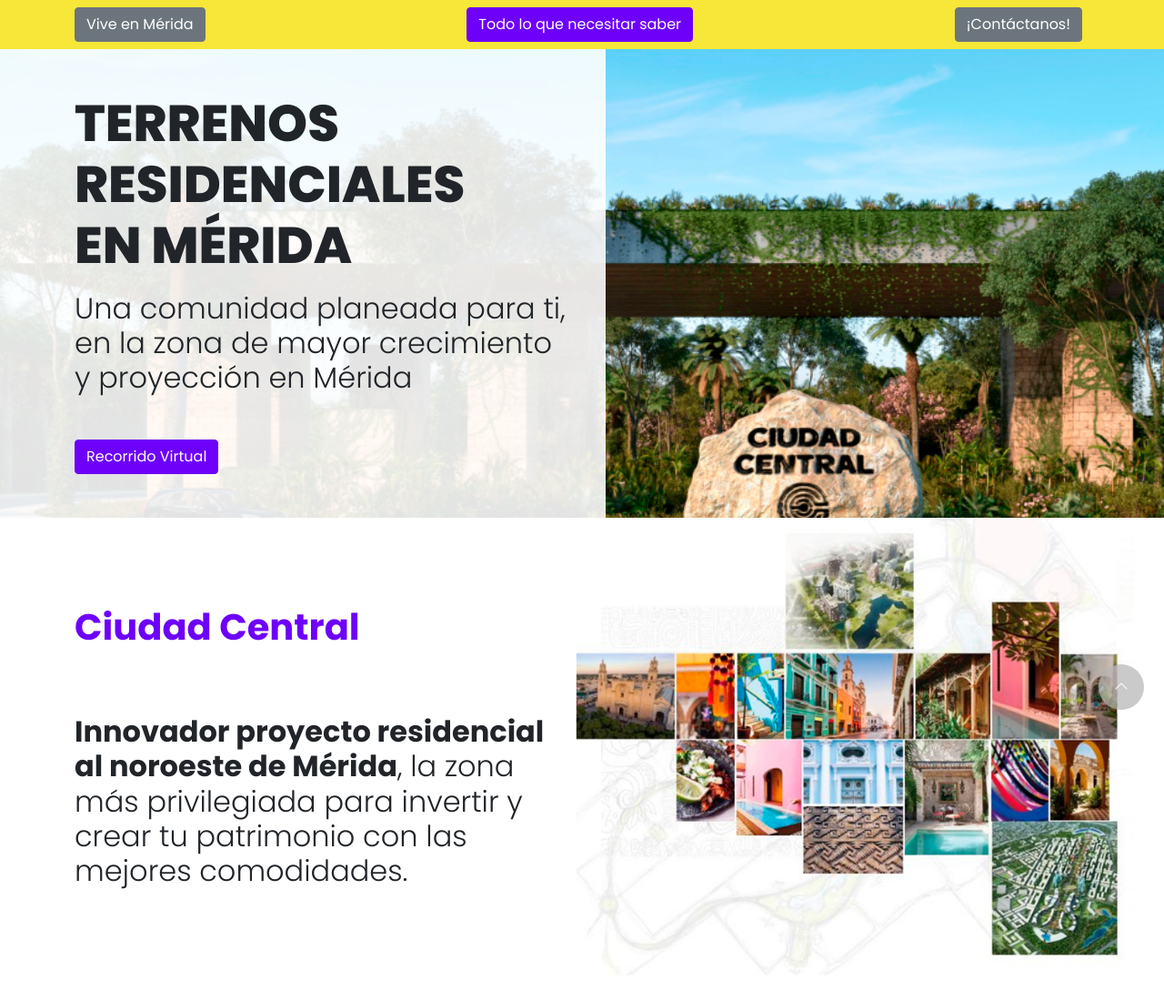
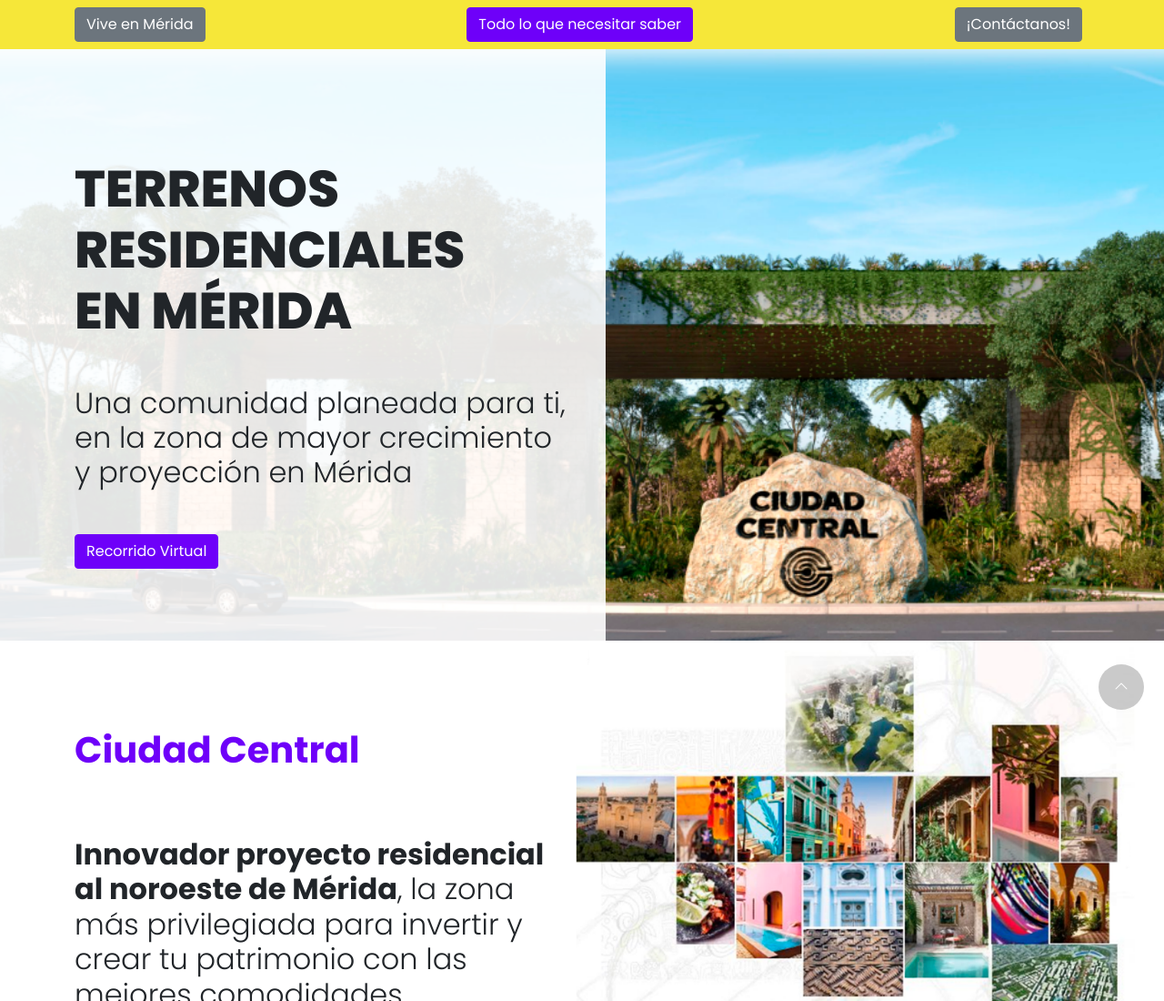
Before and after one commit to carlceca05/vivenemerida, a website: page index.html in a window 1280 px wide. Shown: the top 1100 px of the page at 91% size. Drawn offline with nearby package versions, Linux system fonts and the light colour scheme.

Commit message:
15/06/22  15:39

```diff
--- a/index.html
+++ b/index.html
@@ -98,21 +98,21 @@
 		</form>
 	  </nav>-->
 	<!-- seccion 1 portada-->
-	<div class="jumbotron-fluid fondo ">
-		<div  class="d-none d-lg-block"  style="background-color: rgba(255, 255, 255,0.89); width: 52%; height: 600px; position: absolute; z-index: 1; " >  </div>
-		<div  class="d-block d-lg-none  "  style="background-color: rgba(0, 0, 0, 0.2); width: 100%; height: 440px; position: absolute; z-index: 1; " >  </div>
-		<div class="container py-5">
-			<div class="row row-cols-1 row-cols-lg-2">
+	<div class="jumbotron-fluid fondo  ">
+		<div  class="d-none d-lg-block"  style="background-color: rgba(255, 255, 255,0.89); width: 52%; height: 650px; position: absolute; z-index: 1; " >  </div>
+		<div  class="d-block d-lg-none  "  style="background-color: rgba(0, 0, 0, 0.4); width: 100%; height: 650px; position: absolute; z-index: 1; " >  </div>
+		<div class="container py-5"  style="height: 650px;">
+			<div class="row row-cols-1 row-cols-lg-2 py-5">
 				<div class="col d-none d-lg-block"  style="z-index: 2;">
-					<h1 class=" mb-3 display-4 text-uppercase" style="font-weight:800  ;">Terrenos <br>Residenciales<br> en Mérida </h1>
+					<h1 class="mt-4 mb-5 display-4 text-uppercase" style="font-weight:800  ;">Terrenos <br>Residenciales<br> en Mérida </h1>
 					<h2 class="mb-5 fw-light"  > Una comunidad planeada para ti, en la zona de mayor crecimiento y proyección en Mérida  </h2>
 					<button type="button"  class="btn btn-primary  " data-bs-toggle="modal" data-bs-target="#exampleModal">
 						Recorrido Virtual
 					</button>
 				</div>
 				<div class="col d-block d-lg-none "  style="z-index: 2;">
-					<h1 class="text-white mb-3 display-4  text-uppercase" style="font-weight: 700;">Terrenos Residenciales en Mérida </h1>
-					<h2 class="text-white  mb-5 fw-light"  > Una comunidad planeada para ti, en la zona de mayor crecimiento y proyección en Mérida  </h2>
+					<h1 class="text-white text-center mb-5 display-1  text-uppercase" style="font-weight: 700;">Terrenos <br> Residenciales<br> en Mérida </h1>
+					<h2 class="text-white text-center mb-5 fw-light"  > Una comunidad planeada para ti, en la zona de mayor crecimiento y proyección en Mérida  </h2>
 					<p class="text-center"><button type="button"  class="btn btn-primary  " data-bs-toggle="modal" data-bs-target="#exampleModal">
 						Recorrido Virtual
 					</button></p>
--- a/sass/custom.scss
+++ b/sass/custom.scss
@@ -3,6 +3,7 @@
     background-repeat: no-repeat;
     background-size: cover;
     background-position: center;
+    height: 650px;
 }
 .fondo3{
     background-image: url(../img/fondo3.png);
```
Also changed, not shown: sass/custom.css, 1 other file.
